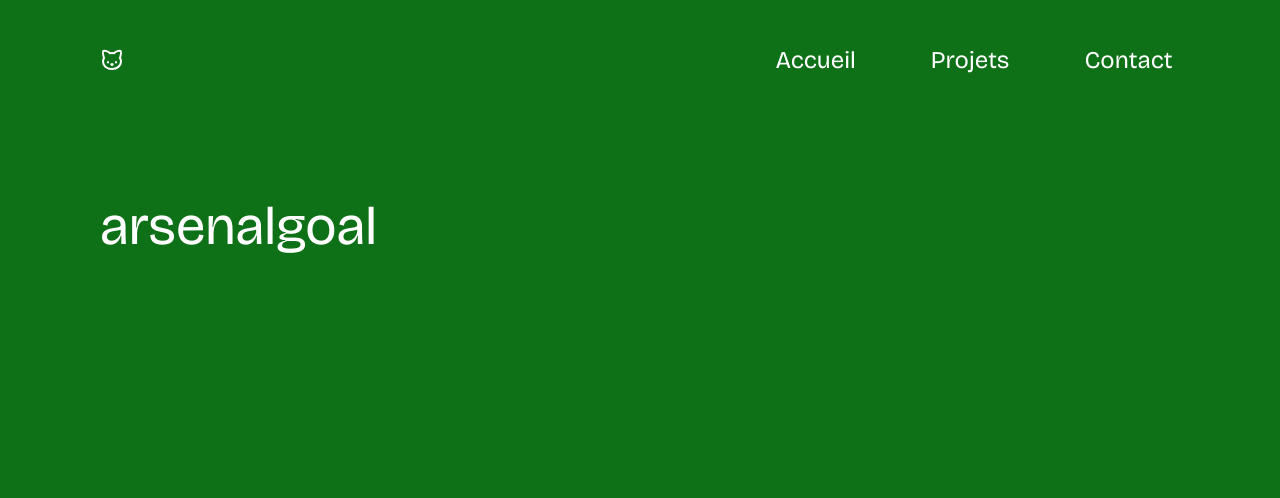
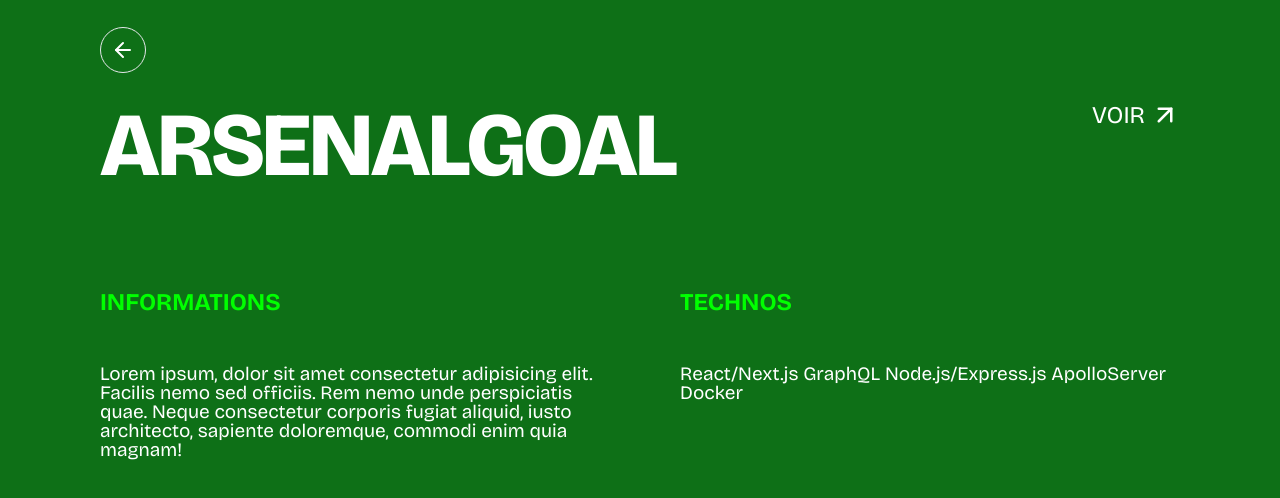
Before and after one commit to gwenael9/my-portfolio, a Next.js app: page /arsenalgoal in a window 1280 px wide. Shown: the top 498 px of the page. Built offline with nearby package versions, Linux system fonts and the light colour scheme.

Commit message:
init page projet

```diff
--- a/src/components/Layout.block.tsx
+++ b/src/components/Layout.block.tsx
@@ -9,7 +9,7 @@
 
 export default function LayoutBlock({ id, children, title }: BlockProps) {
   return (
-    <div id={id} className="xl:pt-32 pb-40 xl:pb-80">
+    <div id={id} className="xl:pt-32 pb-40 xl:pb-80 scroll-mt-40">
       <h2 className="mb-20 xl:mb-40 flex gap-2 text-sm lg:text-base font-extrabold">
         {title} <ArrowDownRight size={34} />
       </h2>
--- /dev/null
+++ b/src/components/Layout/HeaderProject.tsx
@@ -0,0 +1,19 @@
+import { ArrowLeft } from "lucide-react";
+import { useRouter } from "next/router";
+
+export default function HeaderProject() {
+  const router = useRouter();
+
+  return (
+    <header className="h-40 flex px-16 md:px-20 xl:px-40">
+      <div className="flex items-center">
+        <button
+          onClick={() => router.push("/")}
+          className="border rounded-full p-4"
+        >
+          <ArrowLeft />
+        </button>
+      </div>
+    </header>
+  );
+}
--- a/src/components/Layout/Layout.tsx
+++ b/src/components/Layout/Layout.tsx
@@ -1,6 +1,9 @@
 import Head from "next/head";
 import { ReactNode } from "react";
 import Header from "./Header";
+import React from "react";
+import { useRouter } from "next/router";
+import HeaderProject from "./HeaderProject";
 
 export interface LayoutProps {
   children: ReactNode;
@@ -8,6 +11,11 @@
 }
 
 export default function Layout({ children, title }: LayoutProps) {
+  const router = useRouter();
+
+  // si on est sur l'accueil
+  const home = router.pathname == "/";
+
   return (
     <>
       <Head>
@@ -19,8 +27,10 @@
           rel="stylesheet"
         />
       </Head>
-      <Header />
-      <main className="px-16 md:px-20 xl:px-40 max-w-[144rem] m-auto">{children}</main>
+      {home ? <Header /> : <HeaderProject />}
+      <main className="px-16 md:px-20 xl:px-40 max-w-[144rem] m-auto">
+        {children}
+      </main>
     </>
   );
 }
--- a/src/pages/[name].tsx
+++ b/src/pages/[name].tsx
@@ -1,14 +1,62 @@
 import Layout from "@/components/Layout/Layout";
+import { getUpOne } from "@/utils/function";
+import { projects } from "@/utils/projects";
+import { ArrowUpRight } from "lucide-react";
+import Link from "next/link";
 import { useRouter } from "next/router";
 
 export default function Projet() {
   const router = useRouter();
   const { name } = router.query;
 
+  const getLink = (name: string) => {
+    if (name == "arsenalgoal") {
+      return "https://arsenalgoal.fr";
+    } else {
+      return "https://0923-bleu-2.wns.wilders.dev/";
+    }
+  };
+
+  if (!name || !projects.includes(name.toString())) {
+    return <div>non</div>;
+  }
+
   return (
-    <Layout title="projet">
-      <div className="py-80">
-        <h1 className="text-lg sm:text-3xl">{name}</h1>
+    <Layout title={getUpOne(name.toString())}>
+      <div className="pb-40">
+        <div className="flex items-start justify-between flex-wrap mb-40 uppercase">
+          <h1 className="text-4xl md:text-6xl font-extrabold tracking-neg-2">
+            {name}
+          </h1>
+          <Link
+            className="flex items-center gap-2 text-sm"
+            href={getLink(name.toString())}
+            target="_blank"
+          >
+            voir <ArrowUpRight size={30} />
+          </Link>
+        </div>
+        <div className="flex flex-col sm:flex-row gap-32">
+          <div className="flex flex-col gap-20 sm:w-1/2">
+            <h2 className="text-primary uppercase text-sm font-bold">
+              informations
+            </h2>
+            <p className="text-xs">
+              Lorem ipsum, dolor sit amet consectetur adipisicing elit. Facilis
+              nemo sed officiis. Rem nemo unde perspiciatis quae. Neque
+              consectetur corporis fugiat aliquid, iusto architecto, sapiente
+              doloremque, commodi enim quia magnam!
+            </p>
+          </div>
+          <div className="flex flex-col gap-20 sm:w-1/2">
+            <h2 className="text-primary uppercase text-sm font-bold">
+              technos
+            </h2>
+            <div className="text-xs">
+              React/Next.js GraphQL Node.js/Express.js ApolloServer Docker
+            </div>
+          </div>
+        </div>
       </div>
     </Layout>
   );
--- a/src/pages/index.tsx
+++ b/src/pages/index.tsx
@@ -2,13 +2,12 @@
 import Layout from "@/components/Layout/Layout";
 import Loader from "@/components/Loader";
 import CardCompetences from "@/components/Projet/Card.competences";
+import { projects } from "@/utils/projects";
 import { motion } from "framer-motion";
 import Link from "next/link";
 import { useState } from "react";
 
 export default function Home() {
-  const projects = ["arsenalgoal", "hygichecker"];
-
   const [loading, setLoading] = useState(true);
 
   const handleLoadCompleted = () => {
@@ -42,7 +41,7 @@
         </h1>
       </motion.div>
 
-      <LayoutBlock id="about" title="à propos">
+      <LayoutBlock id="about" title="à propos" >
         <p className="text-center text-xl xl:text-6xl font-extrabold">
           Lorem ipsum dolor sit, amet consectetur adipisicing elit. Esse neque,
           alias accusantium nihil quia accusamus dolorem officia.
--- /dev/null
+++ b/src/utils/projects.ts
@@ -0,0 +1 @@
+export const projects = ["arsenalgoal", "hygichecker"];
```
